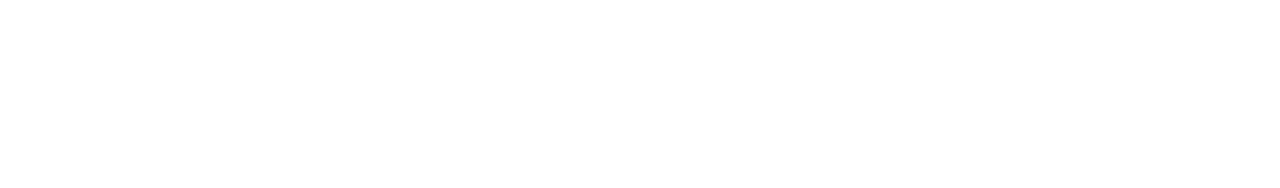
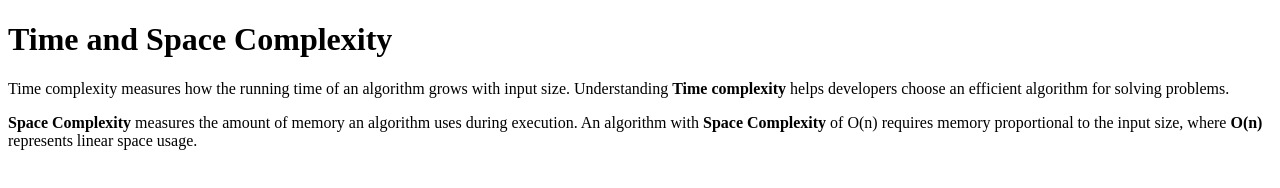
Before and after one commit to acciojob/time-and-space-complexity-suja0981, a website: page main.html in a window 1280 px wide. Drawn offline with Linux system fonts and the light colour scheme.

Commit message:
created a submission

```diff
--- a/main.html
+++ b/main.html
@@ -1,16 +1,23 @@
 <!DOCTYPE html>
+<html lang="en">
+<head>
+    <meta charset="UTF-8">
+    <meta name="viewport" content="width=device-width, initial-scale=1.0">
+    <title>Time and Space Complexity</title>
+</head>
+<body>
+    <h1>Time and Space Complexity</h1>
 
-<html>
+    <p>
+        Time complexity measures how the running time of an algorithm grows with input size.
+        Understanding <strong>Time complexity</strong> helps developers choose an efficient
+        algorithm for solving problems.
+    </p>
 
-<head>
-	<link rel="stylesheet" href="styles.css">
-</head>
-
-<body>
-	<!-- the entire body must be written by student -->
-    <script type="text/javascript" src="./script.js">
-</script>
-
+    <p>
+        <b>Space Complexity</b> measures the amount of memory an algorithm uses during execution.
+        An algorithm with <b>Space Complexity</b> of O(n) requires memory proportional to the input size,
+        where <strong>O(n)</strong> represents linear space usage.
+    </p>
 </body>
-
 </html>
```
